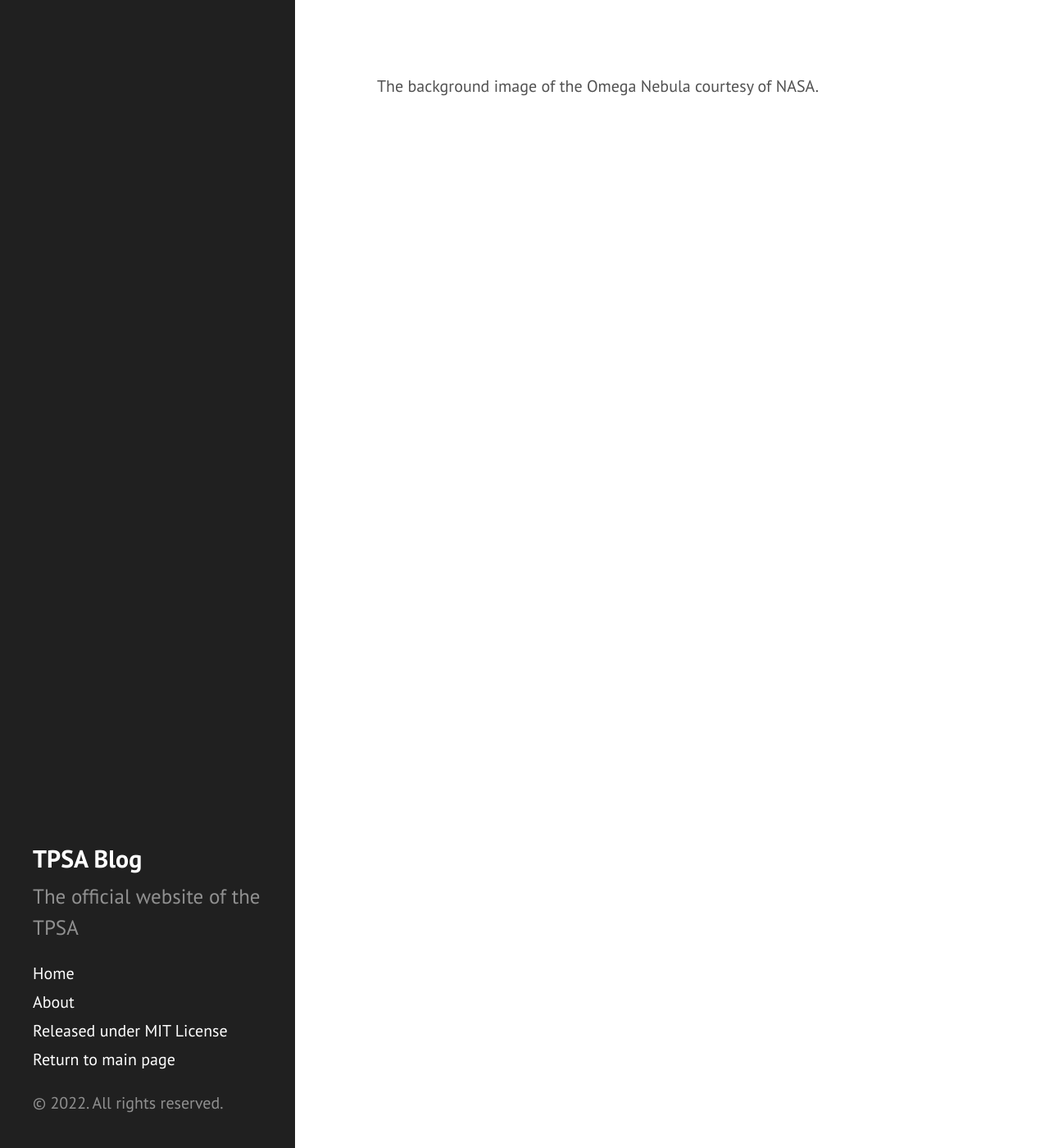
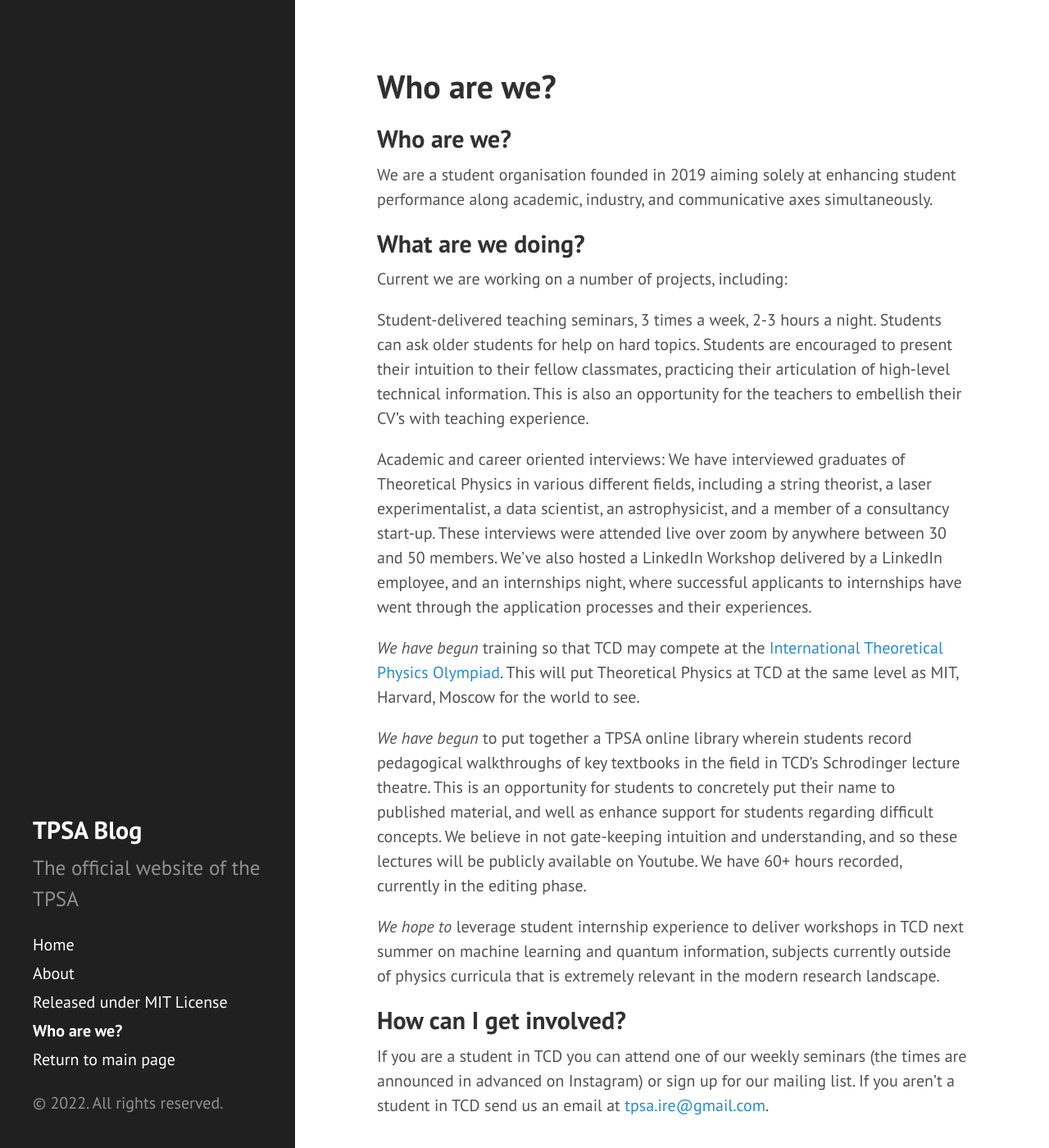
Before and after one commit to tpsa-ireland-zz/tpsa-ireland.github.io, a Jekyll site: the page built from index.md, in a window 1280 px wide and 1400 px high. Shown: the whole window at 82% size. Built offline with Jekyll 4.4.1, drawn with Linux system fonts in a browser that asks for light colours; our own code applies the rules of GitHub Pages for plain Markdown files.

```diff
--- a/_config.yml
+++ b/_config.yml
@@ -34,11 +34,11 @@ discord: '339WFayprG'
 #tumblr: 'mytumblr'
 #weibo: 'myweibo'
 #vk: 'myvk'
-blog_url: 'tpsa-ireland.github.io/blog'
+#blog-url: 'tpsa-ireland.github.io/blog'
 email: 'tpsa.ire@gmail.com'
 #messenger: 'myfbchat'
 
-social-links-order: [github-user, facebook, twitter, instagram, tumblr, pinterest, linkedin, youtube, discord, vk, weibo, dribbble, messenger, blog_url, email]
+social-links-order: [github-user, facebook, twitter, instagram, tumblr, pinterest, linkedin, youtube, discord, vk, weibo, dribbble, messenger, blog-url, email]
 
 # Yaml manifest of supported social links
 # Requirements:
@@ -152,7 +152,7 @@ social-links:
   - name: quora
     url-pattern: www.quora.com/profile/__USERNAME__
 
-  - name: blog_url
+  - name: blog-url
     url-pattern: '__USERNAME__'
     icon-class: fas fa-2x fa-blog
 
--- a/index.md
+++ b/index.md
@@ -1 +1,21 @@
-<p class="acknowledgements">The background image of the Omega Nebula courtesy of NASA.</p>
+## Who are we?
+
+We are a student organisation founded in 2019 aiming solely at enhancing student performance along academic, industry, and communicative axes simultaneously.
+
+## What are we doing?
+
+Current we are working on a number of projects, including:
+
+Student-delivered teaching seminars, 3 times a week, 2-3 hours a night. Students can ask older students for help on hard topics. Students are encouraged to present their intuition to their fellow classmates, practicing their articulation of high-level technical information. This is also an opportunity for the teachers to embellish their CV's with teaching experience.
+
+Academic and career oriented interviews: We have interviewed graduates of Theoretical Physics in various different fields, including a string theorist, a laser experimentalist, a data scientist, an astrophysicist, and a member of a consultancy start-up. These interviews were attended live over zoom by anywhere between 30 and 50 members. We've also hosted a LinkedIn Workshop delivered by a LinkedIn employee, and an internships night, where successful applicants to internships have went through the application processes and their experiences.
+
+*We have begun* training so that TCD may compete at the [International Theoretical Physics Olympiad](http://thworldcup.com/about2022). This will put Theoretical Physics at TCD at the same level as MIT, Harvard, Moscow for the world to see.
+
+*We have begun* to put together a TPSA online library wherein students record pedagogical walkthroughs of key textbooks in the field in TCD's Schrodinger lecture theatre. This is an opportunity for students to concretely put their name to published material, and well as enhance support for students regarding difficult concepts. We believe in not gate-keeping intuition and understanding, and so these lectures will be publicly available on Youtube. We have 60+ hours recorded, currently in the editing phase.
+
+*We hope to* leverage student internship experience to deliver workshops in TCD next summer on machine learning and quantum information, subjects currently outside of physics curricula that is extremely relevant in the modern research landscape.
+
+## How can I get involved?
+
+If you are a student in TCD you can attend one of our weekly seminars (the times are announced in advanced on Instagram) or sign up for our mailing list. If you aren't a student in TCD send us an email at [tpsa.ire@gmail.com](mailto:tpsa.ire@gmail.com).
```
Also changed, not shown: _includes/main.css (+26 -10 lines), _layouts/default.html (+7 -2 lines).
